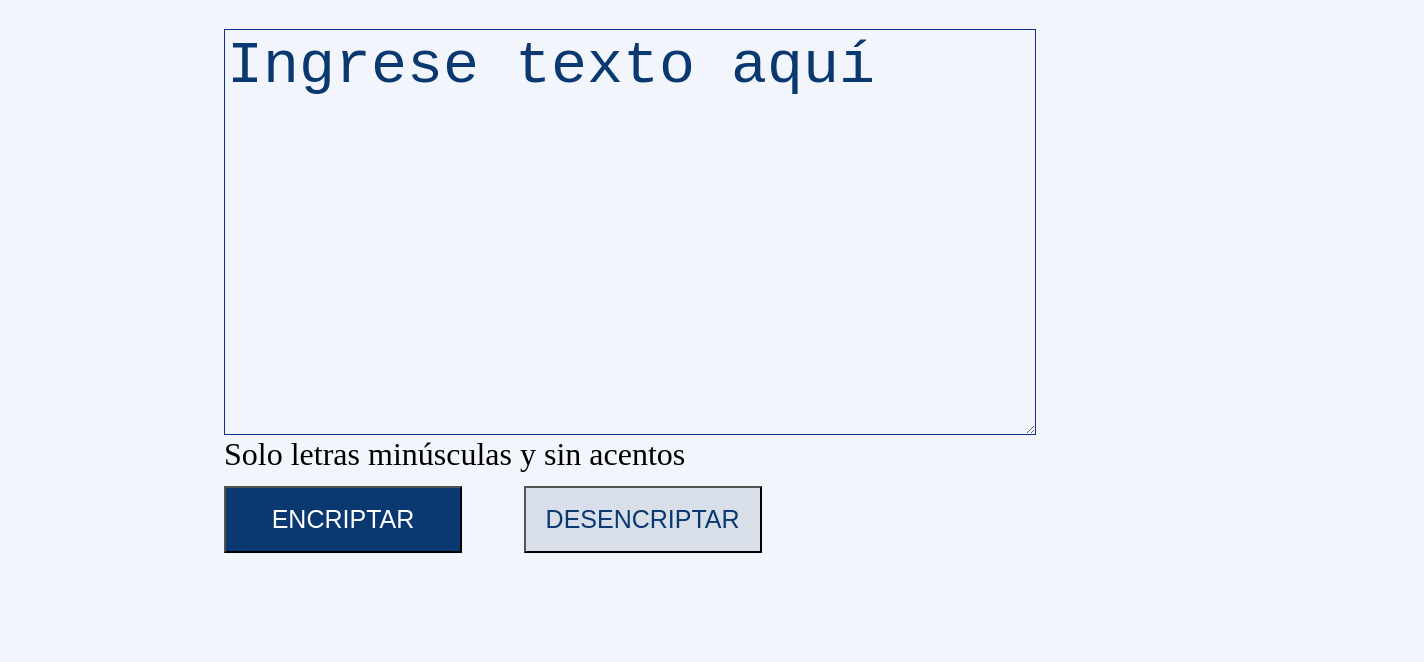
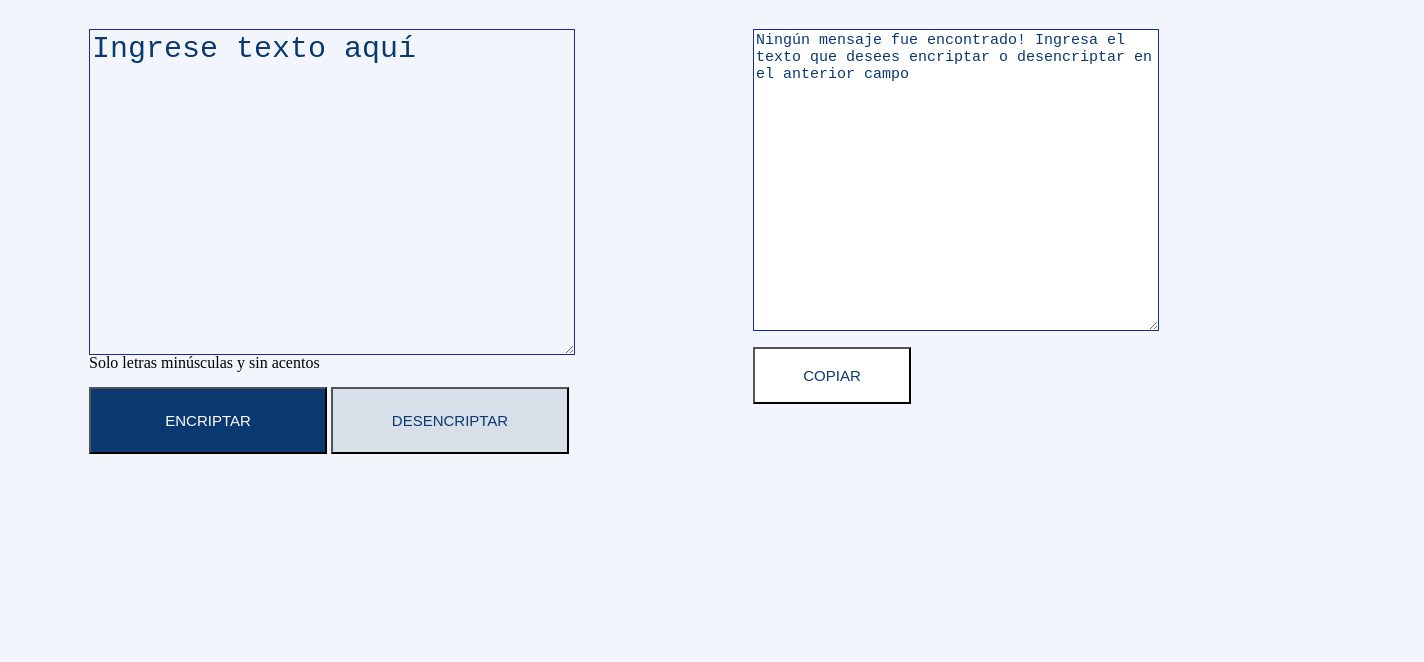
Before and after one commit to RoaAponte/Encriptar_RoaAponte, a plain HTML site: page index.html in a window 1280 px wide. Shown: the part 118-780 px from the top of the page, 1424 px wide, since content can reach past the window. Drawn offline with Linux system fonts and the light colour scheme.

Commit message:
Corrigiendo responsiveness

```diff
--- a/Base.css
+++ b/Base.css
@@ -6,12 +6,18 @@
     display: block;
     background-color: #F3F5FC;
     padding: 4rem 0 2rem 2rem;
+    margin-left:48%;
+}
+
+.container{
+    display: flex;
+    flex-wrap: wrap;
+    justify-content:space-around;
 }
 
 .left{
-    float: left;
-    width: 30%;
-    padding: 0 3rem 2rem 2rem;
+    display: flex;
+    flex-direction: column;
 }
 
 .input-texto1{
@@ -29,7 +35,6 @@
 .botones li {
     display: inline-block;
     vertical-align: top;
-    padding-right: 5%;
 }
 
 #encriptar-texto{
@@ -49,9 +54,9 @@
 }
 
 .right{
-    float: right;
-    width: 40%;
-    padding: 0 3rem 2rem 2rem;
+    display: flex;
+    flex-direction: column;
+    width: auto;
 }
 
 .texto-der{
@@ -61,42 +66,32 @@
 .input-texto2{
     border-color: #142f92;
     font-size: 15px;
-    height: 20rem;
+    height: 18.5rem;
     width: 25rem;
     margin-right: 2rem;
 }
 
 #copiarTxt{
-    display: inline-block;
-    vertical-align:baseline;
     background-color: white;
     color: #0A3871;
     font-size: 15px;
-    margin-top: 1.3rem;
     padding: 12px;
     width: 158px;
     height: 57px;
 }
 
-@media screen and (min-width: 768px) {
-    .logo{
-        padding: none;
-        display: block;
-        margin-left:48%;
-    }
+
+@media screen and (max-width: 768px) {
 
     .left{
-        float: none;
-        width: 90%;
-        margin-left: 15%;
+        margin-bottom: 1rem
     }
     .input-texto1{
         font-size: 60px;
         height: 25rem;
-        width: 70%;
     }
     .condicion{
-        font-size: 2rem;
+        font-size: 1.5rem;
     }
     #encriptar-texto{
         font-size: 25px;
@@ -104,18 +99,10 @@
     #desencriptar-texto{
         font-size: 25px;
     }
-
-    .right{
-        float: none;
-        width: 90%;
-        margin-left: 10%;
-    }
     .input-texto2{
         font-size: 40px;
         height: 25rem;
-        width: 85%;
-        margin-right: 2rem;
-        margin-top: 5rem;
+        margin-top: 2rem;
     }
     #copiarTxt{
         font-size: 25px;
```
Also changed, not shown: index.html (+1 -0 lines).
